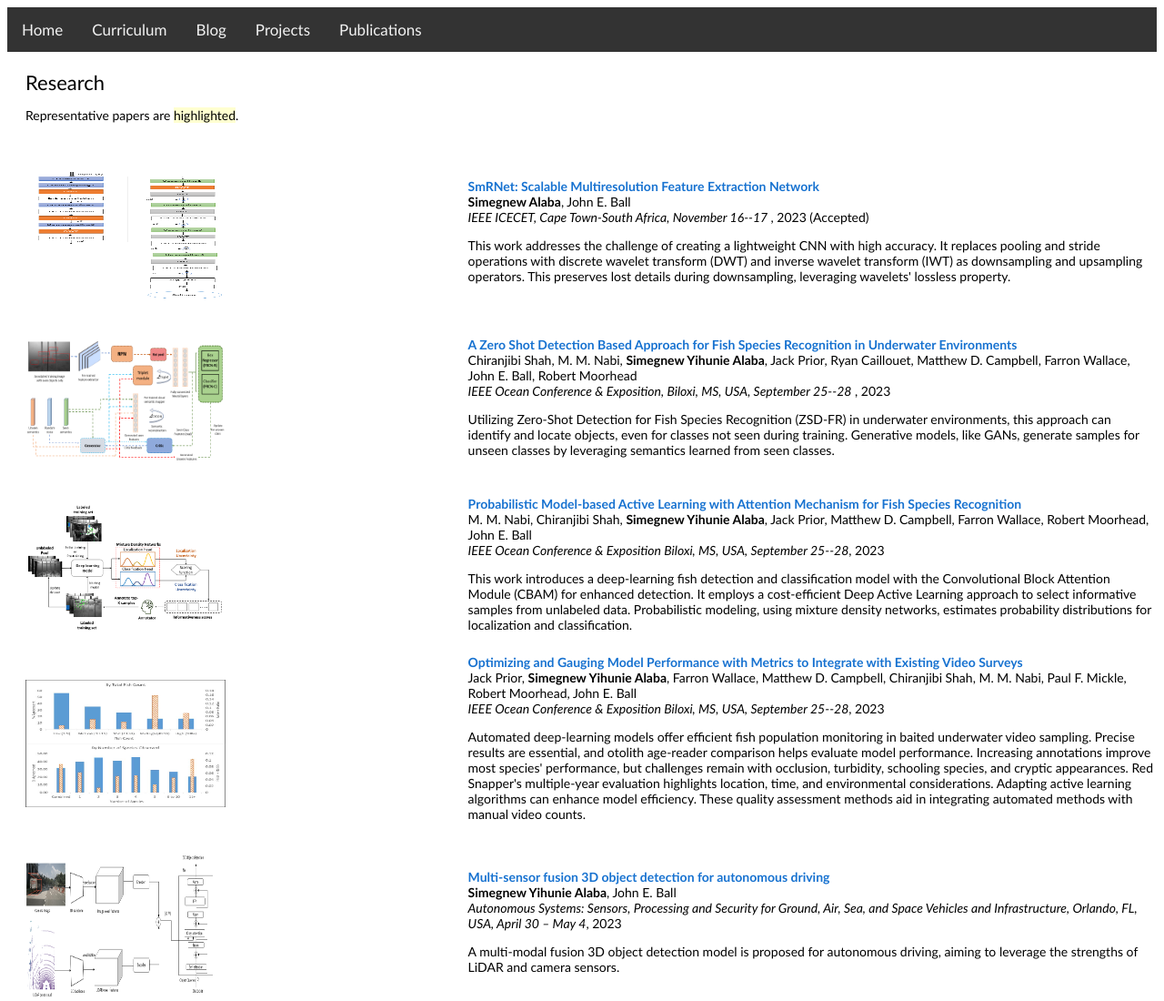
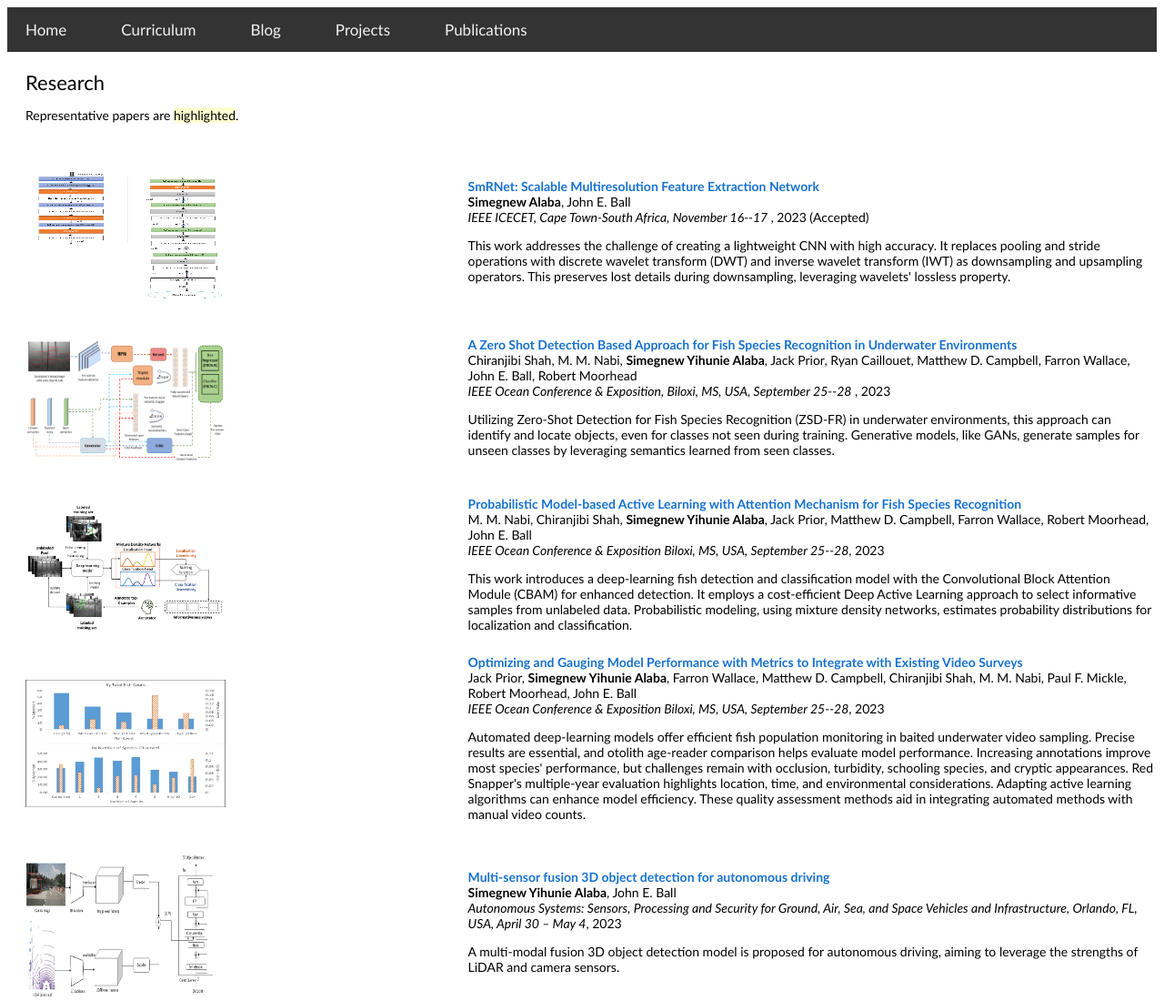
Before and after one commit to Simeon340703/Simeon340703.github.io, a plain HTML site: page index.html in a window 1280 px wide. Shown: the top 1100 px of the page at 91% size. Drawn offline with Linux system fonts and the light colour scheme.

Commit message:
Update stylesheet.css

```diff
--- a/stylesheet.css
+++ b/stylesheet.css
@@ -1,4 +1,3 @@
-/* Add this at the top of your stylesheet.css */
 /* Style the navigation bar */
 .topnav {
   overflow: hidden;
@@ -11,9 +10,15 @@
   display: block;
   color: #f2f2f2; /* This is the font color */
   text-align: center;
-  padding: 14px 16px;
+  padding: 14px 20px; /* Increased the padding for more space */
+  margin-right: 10px; /* Added margin for additional space between buttons */
   text-decoration: none;
   font-size: 17px;
+}
+
+/* Add a right margin to all but the last item to add spacing */
+.topnav a:not(:last-child) {
+  margin-right: 20px; /* Adjust the space between the buttons */
 }
 
 /* Change the color of links on hover */
@@ -21,6 +26,9 @@
   background-color: #ddd; /* Change this color for hover effect */
   color: black; /* Change text color for hover effect */
 }
+
+
+
 
 /* Responsive layout - makes the navigation bar look good on small screens */
 @media screen and (max-width: 600px) {
```
